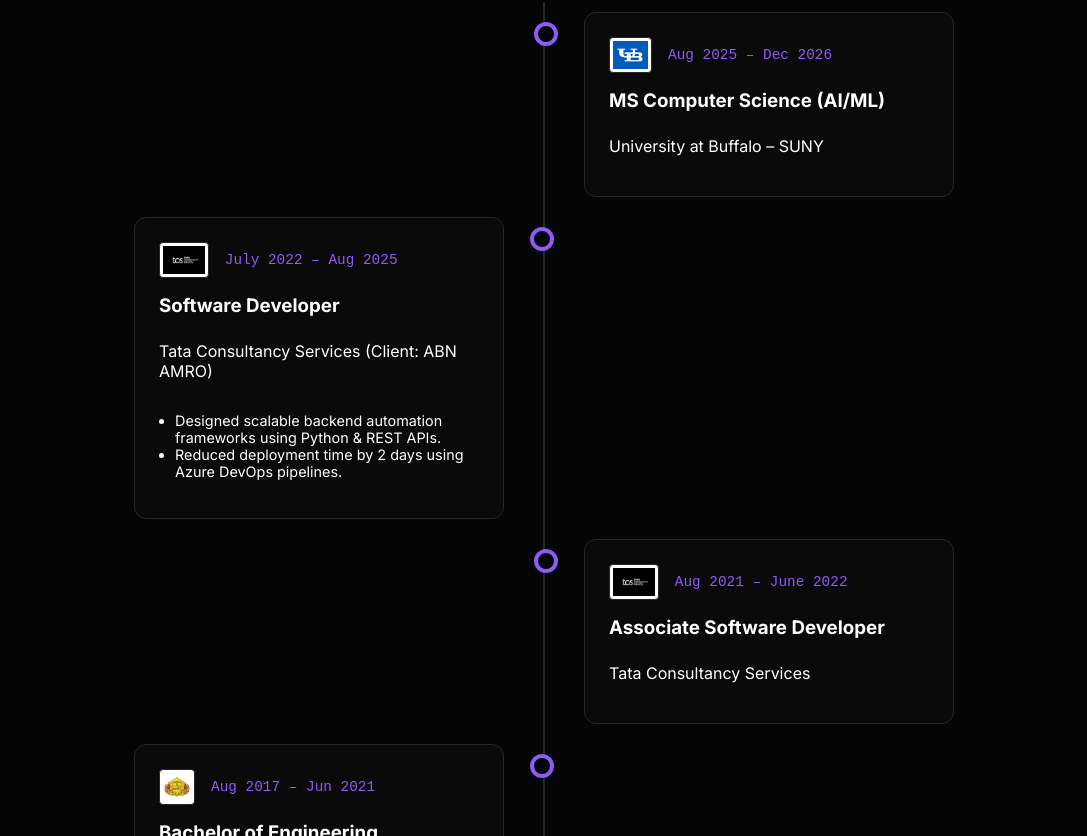
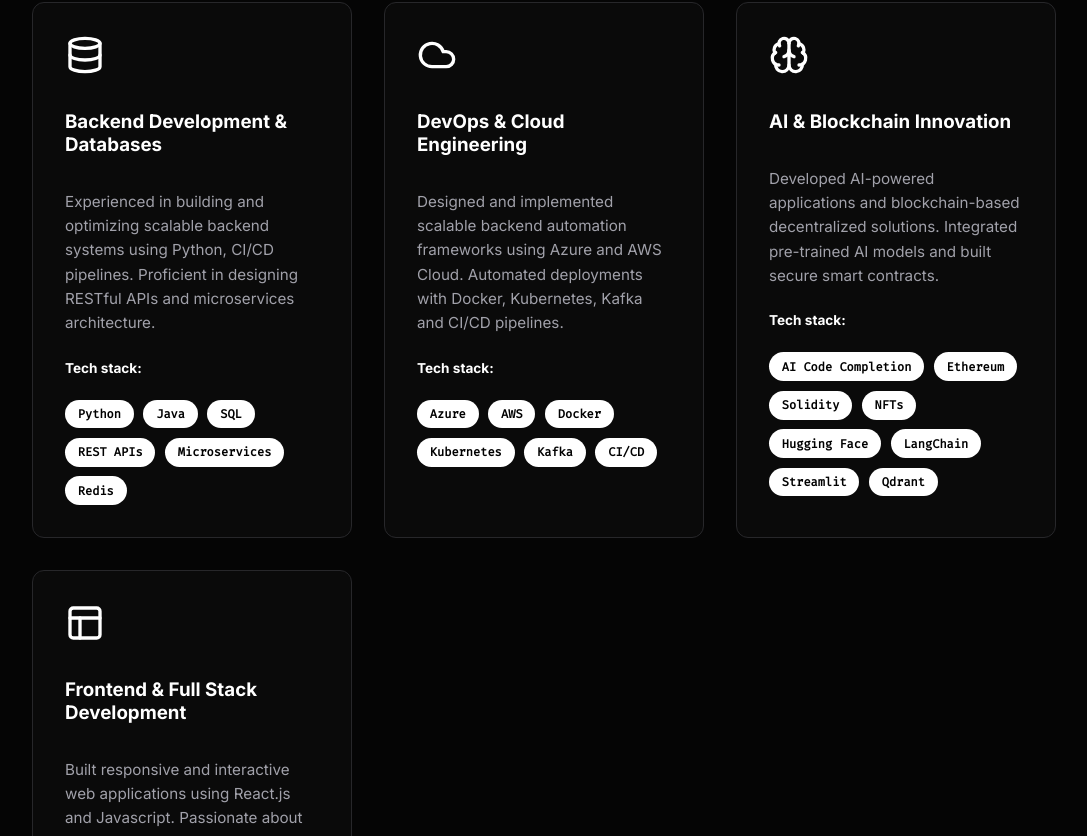
Before and after one commit to smitmahajan210/portfolio, a React (Vite) app: page / in a window 1280 px wide. Shown: the part 1024-1860 px from the top of the page, without its empty margins (96-1183 px from the left). Built offline with nearby package versions, Linux system fonts and the light colour scheme; the HTML template or start-up script is replaced by a standard one.

Commit message:
Update Experience text, add briefcase icon and slide animations

```diff
--- a/src/App.jsx
+++ b/src/App.jsx
@@ -1,9 +1,9 @@
 import React, { useState, useEffect } from "react";
 import { motion } from "framer-motion";
 import {
-  Github, Linkedin, Mail, MapPin, Phone,
-  Server, Cloud, Brain, Code2,
-  Sun, Moon, ExternalLink
+  Github, Linkedin, Mail, Phone,
+  Server, Cloud, Brain, Code2, Database, Layout,
+  Sun, Moon, ExternalLink, Briefcase // Added Briefcase Icon
 } from "lucide-react";
 
 export default function App() {
@@ -13,9 +13,20 @@
     document.body.className = theme === "light" ? "light" : "";
   }, [theme]);
 
+  // --- ANIMATIONS ---
   const fadeIn = {
     hidden: { opacity: 0, y: 20 },
     visible: { opacity: 1, y: 0, transition: { duration: 0.6 } }
+  };
+
+  const slideInLeft = {
+    hidden: { opacity: 0, x: -50 },
+    visible: { opacity: 1, x: 0, transition: { duration: 0.8, ease: "easeOut" } }
+  };
+
+  const slideInRight = {
+    hidden: { opacity: 0, x: 50 },
+    visible: { opacity: 1, x: 0, transition: { duration: 0.8, ease: "easeOut" } }
   };
 
   return (
@@ -38,9 +49,9 @@
 
         <div style={{ display: 'flex', gap: '2rem' }}>
           <a href="#about" className="nav-link">About</a>
+          <a href="#skills" className="nav-link">Skills</a>
           <a href="#experience" className="nav-link">Experience</a>
           <a href="#projects" className="nav-link">Projects</a>
-          <a href="#skills" className="nav-link">Skills</a>
           <a href="#contact" className="nav-link">Contact</a>
         </div>
       </nav>
@@ -62,78 +73,150 @@
         </motion.div>
       </header>
 
-      {/* EXPERIENCE TIMELINE */}
+      {/* TECHNICAL EXPERTISE */}
+      <section id="skills" className="section-container">
+        <h2 className="section-title">Technical Expertise</h2>
+        <div className="grid-container">
+          <div className="card">
+            <Database size={40} style={{marginBottom:'1rem', color: 'var(--text-primary)'}}/>
+            <h3>Backend Development & Databases</h3>
+            <p style={{fontSize:'0.95rem', lineHeight:'1.6', marginBottom:'1.5rem', color: 'var(--text-secondary)'}}>
+              Experienced in building and optimizing scalable backend systems using Python, CI/CD pipelines. Proficient in designing RESTful APIs and microservices architecture.
+            </p>
+            <span style={{fontSize:'0.85rem', fontWeight:'bold', marginBottom:'0.5rem', color:'var(--text-primary)'}}>Tech stack:</span>
+            <div className="tag-container">{['Python','Java','SQL','REST APIs','Microservices','Redis'].map(s=><span key={s} className="tag">{s}</span>)}</div>
+          </div>
+
+          <div className="card">
+            <Cloud size={40} style={{marginBottom:'1rem', color: 'var(--text-primary)'}}/>
+            <h3>DevOps & Cloud Engineering</h3>
+            <p style={{fontSize:'0.95rem', lineHeight:'1.6', marginBottom:'1.5rem', color: 'var(--text-secondary)'}}>
+              Designed and implemented scalable backend automation frameworks using Azure and AWS Cloud. Automated deployments with Docker, Kubernetes, Kafka and CI/CD pipelines.
+            </p>
+            <span style={{fontSize:'0.85rem', fontWeight:'bold', marginBottom:'0.5rem', color:'var(--text-primary)'}}>Tech stack:</span>
+            <div className="tag-container">{['Azure','AWS','Docker','Kubernetes','Kafka','CI/CD'].map(s=><span key={s} className="tag">{s}</span>)}</div>
+          </div>
+
+          <div className="card">
+            <Brain size={40} style={{marginBottom:'1rem', color: 'var(--text-primary)'}}/>
+            <h3>AI & Blockchain Innovation</h3>
+            <p style={{fontSize:'0.95rem', lineHeight:'1.6', marginBottom:'1.5rem', color: 'var(--text-secondary)'}}>
+              Developed AI-powered applications and blockchain-based decentralized solutions. Integrated pre-trained AI models and built secure smart contracts.
+            </p>
+            <span style={{fontSize:'0.85rem', fontWeight:'bold', marginBottom:'0.5rem', color:'var(--text-primary)'}}>Tech stack:</span>
+            <div className="tag-container">{['AI Code Completion','Ethereum','Solidity','NFTs','Hugging Face','LangChain','Streamlit','Qdrant'].map(s=><span key={s} className="tag">{s}</span>)}</div>
+          </div>
+
+           <div className="card">
+            <Layout size={40} style={{marginBottom:'1rem', color: 'var(--text-primary)'}}/>
+            <h3>Frontend & Full Stack Development</h3>
+            <p style={{fontSize:'0.95rem', lineHeight:'1.6', marginBottom:'1.5rem', color: 'var(--text-secondary)'}}>
+              Built responsive and interactive web applications using React.js and Javascript. Passionate about modern UI/UX design and optimizing performance.
+            </p>
+            <span style={{fontSize:'0.85rem', fontWeight:'bold', marginBottom:'0.5rem', color:'var(--text-primary)'}}>Tech stack:</span>
+            <div className="tag-container">{['React.js','TypeScript','JavaScript','HTML5','CSS3','Tailwind CSS'].map(s=><span key={s} className="tag">{s}</span>)}</div>
+          </div>
+        </div>
+      </section>
+
+      {/* EXPERIENCE & EDUCATION */}
       <section id="experience" className="section-container">
         <h2 className="section-title">Experience & Education</h2>
         <div className="timeline">
 
-          {/* 1. UB (Right) */}
+          {/* 1. UB (Right) -> Slides in from Right */}
           <div className="timeline-item right">
-            <div className="timeline-dot"></div>
-            <motion.div className="timeline-content" initial="hidden" whileInView="visible" variants={fadeIn}>
-              {/* Header: Logo + Date */}
+            <div className="timeline-dot"><Briefcase size={20} /></div>
+            <motion.div
+              className="timeline-content"
+              initial="hidden"
+              whileInView="visible"
+              viewport={{ once: true }}
+              variants={slideInRight}
+            >
               <div className="timeline-header">
                 <a href="https://www.buffalo.edu/" target="_blank" rel="noreferrer" className="timeline-logo-link">
                   <img src="/portfolio/ub.png" alt="UB" className="timeline-logo" onError={(e) => e.target.style.display = 'none'} />
                 </a>
                 <span style={{color: 'var(--accent)', fontFamily:'monospace', fontSize: '0.9rem'}}>Aug 2025 – Dec 2026</span>
               </div>
-
               <h3 style={{margin: '0.5rem 0'}}>MS Computer Science (AI/ML)</h3>
               <p style={{color:'var(--text-primary)'}}>University at Buffalo – SUNY</p>
             </motion.div>
           </div>
 
-          {/* 2. TCS (Left) */}
+          {/* 2. TCS (Left) -> Slides in from Left */}
           <div className="timeline-item left">
-            <div className="timeline-dot"></div>
-            <motion.div className="timeline-content" initial="hidden" whileInView="visible" variants={fadeIn}>
-              {/* Header: Logo + Date */}
+            <div className="timeline-dot"><Briefcase size={20} /></div>
+            <motion.div
+              className="timeline-content"
+              initial="hidden"
+              whileInView="visible"
+              viewport={{ once: true }}
+              variants={slideInLeft}
+            >
               <div className="timeline-header">
                 <a href="https://www.tcs.com/" target="_blank" rel="noreferrer" className="timeline-logo-link">
                   <img src="/portfolio/tcs.png" alt="TCS" className="timeline-logo" onError={(e) => e.target.style.display = 'none'} />
                 </a>
                 <span style={{color: 'var(--accent)', fontFamily:'monospace', fontSize: '0.9rem'}}>July 2022 – Aug 2025</span>
               </div>
+              <h3 style={{margin: '0.5rem 0'}}>Software Developer</h3>
+              <p style={{color:'var(--text-primary)', marginBottom: '1rem'}}>Tata Consultancy Services (Client: ABN AMRO)</p>
 
-              <h3 style={{margin: '0.5rem 0'}}>Software Developer</h3>
-              <p style={{color:'var(--text-primary)'}}>Tata Consultancy Services (Client: ABN AMRO)</p>
-              <ul style={{fontSize:'0.9rem', paddingLeft: '1rem'}}>
-                <li>Designed scalable backend automation frameworks using Python & REST APIs.</li>
-                <li>Reduced deployment time by 2 days using Azure DevOps pipelines.</li>
+              <ul style={{fontSize:'0.9rem', paddingLeft: '1rem', lineHeight: '1.6'}}>
+                <li>Designed and implemented scalable backend automation frameworks using Python, RESTful APIs, microservices architecture, CI/CD pipelines, and cloud services, improving reliability and efficiency.</li>
+                <li>Built end-to-end automated deployment pipelines for database artifacts across staging, testing, and production environments using Git-based version control and Azure DevOps, reducing manual interventions and cutting deployment time by 2 days.</li>
+                <li>Developed metadata-driven services on Databricks, generating structured JSON payloads to support API responses, increasing system throughput and improving data delivery performance by 25% week-over-week.</li>
+                <li>Engineered on-demand API endpoints with support for historical backfills and reprocessing, enabling fault recovery and data correction workflows while improving processing speed by 3x and reducing operational costs.</li>
+                <li>Created a real-time monitoring and observability dashboard to track production pipelines and automated workflows, enabling faster incident detection and proactive issue resolution.</li>
               </ul>
             </motion.div>
           </div>
 
-          {/* 3. TCS Associate (Right) */}
+          {/* 3. TCS Associate (Right) -> Slides in from Right */}
           <div className="timeline-item right">
-            <div className="timeline-dot"></div>
-            <motion.div className="timeline-content" initial="hidden" whileInView="visible" variants={fadeIn}>
-              {/* Header: Logo + Date */}
+            <div className="timeline-dot"><Briefcase size={20} /></div>
+            <motion.div
+              className="timeline-content"
+              initial="hidden"
+              whileInView="visible"
+              viewport={{ once: true }}
+              variants={slideInRight}
+            >
               <div className="timeline-header">
                 <a href="https://www.tcs.com/" target="_blank" rel="noreferrer" className="timeline-logo-link">
                   <img src="/portfolio/tcs.png" alt="TCS" className="timeline-logo" onError={(e) => e.target.style.display = 'none'} />
                 </a>
                 <span style={{color: 'var(--accent)', fontFamily:'monospace', fontSize: '0.9rem'}}>Aug 2021 – June 2022</span>
               </div>
+              <h3 style={{margin: '0.5rem 0'}}>Associate Software Developer</h3>
+              <p style={{color:'var(--text-primary)', marginBottom: '1rem'}}>Tata Consultancy Services</p>
 
-              <h3 style={{margin: '0.5rem 0'}}>Associate Software Developer</h3>
-              <p style={{color:'var(--text-primary)'}}>Tata Consultancy Services</p>
+              <ul style={{fontSize:'0.9rem', paddingLeft: '1rem', lineHeight: '1.6'}}>
+                <li>Contributed to the migration of the TCS portal (Ultimatix) from a web-only platform to Android and iOS mobile applications. Developed a dynamic, customizable homepage tailored to individual user preferences.</li>
+                <li>Enhanced the user interface of the TCS health insurance portal, leading to increased user engagement.</li>
+                <li>Increased application processing speed by 1.5x, resulting in faster and more efficient user experiences.</li>
+              </ul>
             </motion.div>
           </div>
 
-          {/* 4. Pune (Left) */}
+          {/* 4. Pune (Left) -> Slides in from Left */}
           <div className="timeline-item left">
-            <div className="timeline-dot"></div>
-            <motion.div className="timeline-content" initial="hidden" whileInView="visible" variants={fadeIn}>
-               {/* Header: Logo + Date */}
+            <div className="timeline-dot"><Briefcase size={20} /></div>
+            <motion.div
+              className="timeline-content"
+              initial="hidden"
+              whileInView="visible"
+              viewport={{ once: true }}
+              variants={slideInLeft}
+            >
                <div className="timeline-header">
                 <a href="http://www.unipune.ac.in/" target="_blank" rel="noreferrer" className="timeline-logo-link">
                   <img src="/portfolio/pune.png" alt="Pune University" className="timeline-logo" onError={(e) => e.target.style.display = 'none'} />
                 </a>
                 <span style={{color: 'var(--accent)', fontFamily:'monospace', fontSize: '0.9rem'}}>Aug 2017 – Jun 2021</span>
               </div>
-
               <h3 style={{margin: '0.5rem 0'}}>Bachelor of Engineering</h3>
               <p style={{color:'var(--text-primary)'}}>University of Pune</p>
             </motion.div>
@@ -142,11 +225,10 @@
         </div>
       </section>
 
-      {/* PROJECTS GRID */}
+      {/* ACADEMIC PROJECTS */}
       <section id="projects" className="section-container">
         <h2 className="section-title">Academic Projects</h2>
         <div className="grid-container">
-
           <motion.div className="card" whileHover={{ y: -5 }}>
             <Code2 size={40} color="var(--accent)" style={{marginBottom:'1rem'}}/>
             <h3>Resume Skill Verifier</h3>
@@ -186,29 +268,6 @@
               View Code <ExternalLink size={16}/>
             </a>
           </motion.div>
-
-        </div>
-      </section>
-
-      {/* SKILLS */}
-      <section id="skills" className="section-container">
-        <h2 className="section-title">Technical Skills</h2>
-        <div className="grid-container">
-          <div className="card">
-            <Server size={32} style={{marginBottom:'1rem'}}/>
-            <h3>Backend & DB</h3>
-            <div className="tag-container">{['Python','Java','SQL','Microservices','Redis'].map(s=><span key={s} className="tag">{s}</span>)}</div>
-          </div>
-          <div className="card">
-            <Cloud size={32} style={{marginBottom:'1rem'}}/>
-            <h3>Cloud & DevOps</h3>
-            <div className="tag-container">{['Azure','Docker','Kubernetes','CI/CD','Kafka'].map(s=><span key={s} className="tag">{s}</span>)}</div>
-          </div>
-          <div className="card">
-            <Brain size={32} style={{marginBottom:'1rem'}}/>
-            <h3>AI & Data</h3>
-            <div className="tag-container">{['ML','NLP','PySpark','Power BI'].map(s=><span key={s} className="tag">{s}</span>)}</div>
-          </div>
         </div>
       </section>
 
--- a/src/index.css
+++ b/src/index.css
@@ -71,7 +71,6 @@
   align-items: flex-start;
   padding: 0 10%;
   position: relative;
-
   background-color: var(--bg-primary);
 
   /* Dim Gradient + Image */
@@ -117,6 +116,7 @@
   transition: transform 0.2s, border-color 0.2s, background-color 0.3s;
   display: flex;
   flex-direction: column;
+  align-items: flex-start; /* Ensure left alignment like screenshot */
 }
 .card:hover { transform: translateY(-5px); border-color: var(--accent); }
 
@@ -136,18 +136,28 @@
   justify-content: center;
   gap: 0.5rem;
   margin-top: 1.5rem;
+  width: 100%; /* Full width button on mobile, auto on desktop */
+  box-sizing: border-box;
 }
 .project-link-btn:hover { background: var(--accent); color: #fff; }
 
-.tag-container { display: flex; flex-wrap: wrap; gap: 0.8rem; margin-top: 1rem; }
+/* --- UPDATED: TAGS TO MATCH SCREENSHOT (White Pills) --- */
+.tag-container { display: flex; flex-wrap: wrap; gap: 0.6rem; margin-top: 1rem; }
 .tag {
-  background: rgba(139, 92, 246, 0.1);
-  color: var(--text-primary);
+  background: #ffffff;      /* White background */
+  color: #000000;           /* Black text */
   padding: 0.4rem 0.8rem;
-  border-radius: 100px;
-  font-size: 0.8rem;
+  border-radius: 100px;     /* Pill shape */
+  font-size: 0.75rem;
+  font-weight: 600;         /* Bold text */
   font-family: 'Fira Code', monospace;
-  border: 1px solid var(--border);
+  border: none;
+}
+
+/* Light Mode Override for Tags (Invert colors so they are visible) */
+.light .tag {
+  background: #000000;
+  color: #ffffff;
 }
 
 /* =========================================
@@ -167,7 +177,7 @@
   margin-left: -1px;
 }
 .timeline-item {
-  padding: 10px 40px;
+  padding: 10px 50px; /* Increased padding to give space from the larger icon */
   position: relative;
   width: 50%;
   box-sizing: border-box;
@@ -175,18 +185,25 @@
 .left { left: 0; text-align: right; }
 .right { left: 50%; text-align: left; }
 
+/* --- UPDATED: Icon Dot Style --- */
 .timeline-dot {
   position: absolute;
-  width: 16px; height: 16px;
-  background: var(--bg-primary);
-  border: 4px solid var(--accent);
+  width: 40px;          /* Bigger size for icon */
+  height: 40px;
+  background: var(--accent); /* Purple background */
   border-radius: 50%;
-  top: 20px;
+  top: 15px;
   z-index: 10;
-  transition: background-color 0.3s;
+  display: flex;        /* Center the icon */
+  align-items: center;
+  justify-content: center;
+  color: white;         /* White icon color */
+  box-shadow: 0 0 0 4px var(--bg-primary); /* "Border" that matches bg color */
 }
-.left .timeline-dot { right: -10px; }
-.right .timeline-dot { left: -10px; }
+
+/* Center the dot exactly on the line */
+.left .timeline-dot { right: -20px; } /* Half of width (40px/2) */
+.right .timeline-dot { left: -20px; }
 
 .timeline-content {
   background: var(--bg-secondary);
@@ -194,12 +211,10 @@
   border-radius: 12px;
   border: 1px solid var(--border);
   text-align: left;
-  transition: background-color 0.3s, border-color 0.3s;
   display: flex;
   flex-direction: column;
 }
 
-/* --- NEW: Header to align Logo + Date --- */
 .timeline-header {
   display: flex;
   align-items: center;
@@ -209,15 +224,38 @@
 
 .timeline-logo-link { display: flex; align-items: center; }
 
-/* --- UPDATED: Smaller Logo Size --- */
 .timeline-logo {
-  height: 28px;  /* Small size */
+  height: 28px;
   width: auto;
   object-fit: contain;
   background: white;
   padding: 3px;
   border-radius: 4px;
-  border: 1px solid var(--border);
+}
+
+/* Mobile Adjustments */
+@media screen and (max-width: 768px) {
+  .timeline::after { left: 31px; }
+  .timeline-item { width: 100%; padding-left: 80px; padding-right: 25px; }
+  .left { text-align: left; }
+  .left, .right { left: 0; }
+
+  /* Adjust dot position for mobile line */
+  .left .timeline-dot, .right .timeline-dot {
+    left: 11px; /* Centers dot on the mobile line (at 31px) */
+    right: auto;
+  }
+}
+
+.timeline-logo-link { display: flex; align-items: center; }
+
+.timeline-logo {
+  height: 28px;
+  width: auto;
+  object-fit: contain;
+  background: white;
+  padding: 3px;
+  border-radius: 4px;
 }
 
 /* =========================================
```
